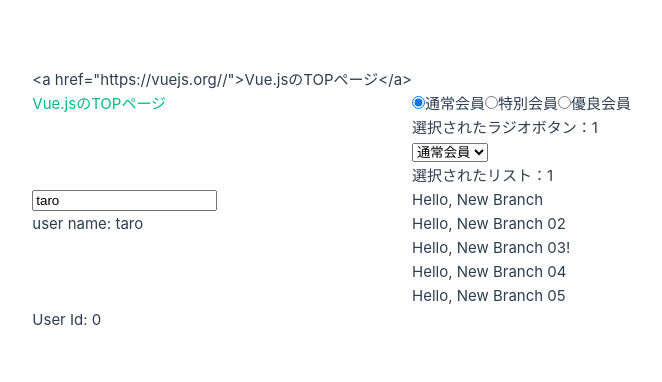
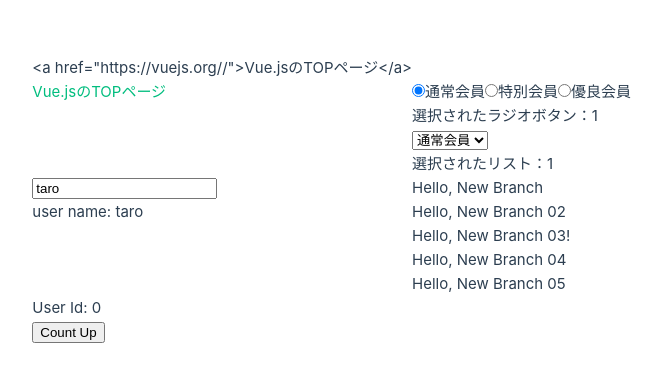
Before and after one commit to koyamal/pra_vue3, a Vue app in the folder Vue3FrontDevTextBook02/chap02/hello-vue/: page / in a window 1280 px wide. Shown: the part 200-582 px from the top of the page, without its empty margins (228-890 px from the left). Built offline with nearby package versions, Linux system fonts and the light colour scheme.

Commit message:
Create onClickCountUp

```diff
--- a/Vue3FrontDevTextBook02/chap02/hello-vue/src/App.vue
+++ b/Vue3FrontDevTextBook02/chap02/hello-vue/src/App.vue
@@ -6,6 +6,10 @@ const memberTypeSelect = ref(1);
 const userName = ref("taro");
 const htmlStr = ref(`<a href="https://vuejs.org//">Vue.jsのTOPページ</a>`);
 const userId = ref(0);
+
+const onClickCountUp = () => {
+  userId.value++;
+}
 </script>
 
 <template>
@@ -40,6 +44,7 @@ const userId = ref(0);
   </section>
   <section>
     <p>User Id: {{ userId }}</p>
+    <button v-on:click="onClickCountUp">Count Up</button>
   </section>
 </template>
 
```
